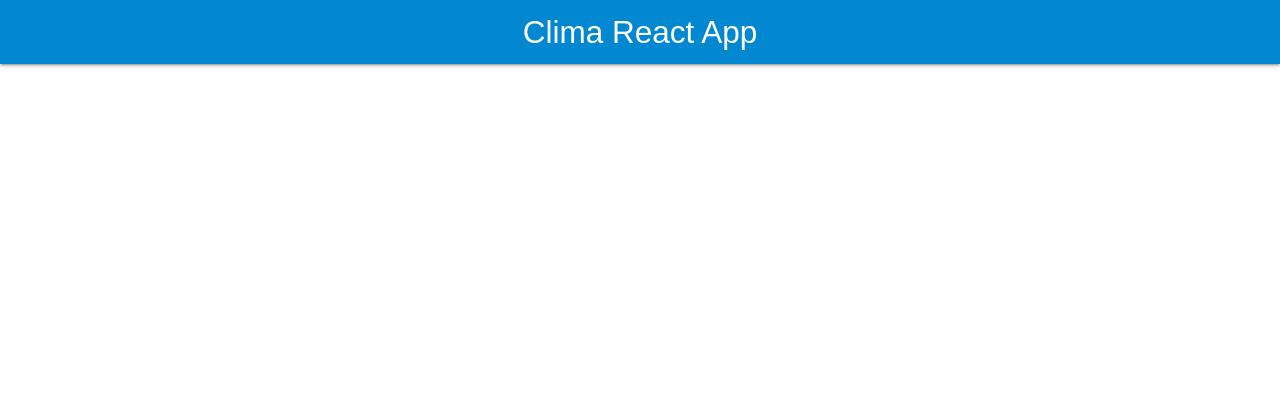
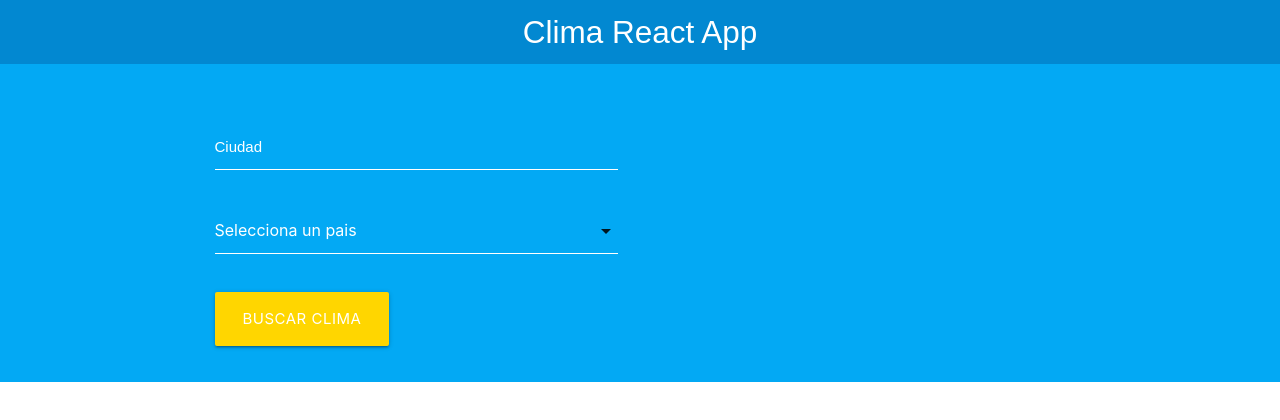
Before and after one commit to cristian9829/ReactHooks-API-Clima, a React (Create React App) app: page / in a window 1280 px wide. Shown: the top 420 px of the page. Built offline with nearby package versions, Linux system fonts and the light colour scheme.

Commit message:
create component Formulario

```diff
--- a/src/App.js
+++ b/src/App.js
@@ -1,12 +1,22 @@
 import React from 'react';
 import Header from './components/Header';
-
+import Formulario from './components/Formulario';
 function App() {
   return (
     <div className="App">
       <Header
         titulo = "Clima React App"
       />
+
+      <div className="contenedor-form">
+        <div className="container">
+          <div className="row">
+            <div className="col s12 m6">
+              <Formulario/>
+            </div>
+          </div>
+        </div>
+      </div>
     </div>
   );
 }
--- /dev/null
+++ b/src/components/Formulario.js
@@ -0,0 +1,46 @@
+import React from 'react';
+
+const Formulario = () =>{
+
+  const hamndleChange = e =>{
+    //Cambiar el state
+  }
+
+  return(
+    <form>
+      <div className="input-field col s12">
+        <input
+          type="text"
+          name="ciudad"
+          id="ciudad"
+          onChange={hamndleChange}
+        />
+        <label htmlFor="ciudad">Ciudad</label>
+      </div>
+
+      <div className="input-field col s12">
+        <select onChange={hamndleChange} name="pais">
+          <option value="">Selecciona un pais</option>
+          <option valie="CO">Colombia</option>
+          <option valie="US">Estados Unidos</option>
+          <option valie="MX">Mexico</option>
+          <option valie="ARG">Argentina</option>
+          <option valie="CR">Costa Rica</option>
+          <option valie="ES">España</option>
+          <option valie="PE">Peru</option>
+        </select>
+      </div>
+
+      <div className="input-field col s12">
+        <input
+          type="submit"
+          className="waved-effect waves-light btn-large btn-block yellow accent-4"
+          value="Buscar Clima"
+        />
+
+      </div>
+    </form>
+  )
+}
+
+export default Formulario;
```
